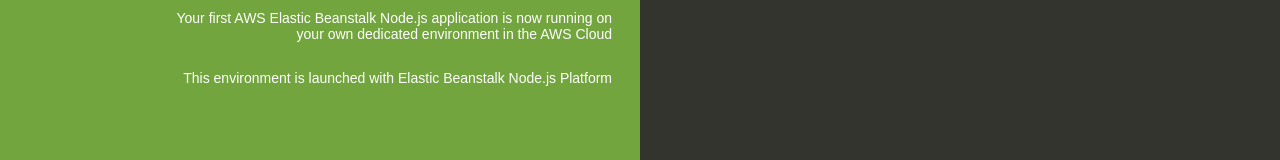
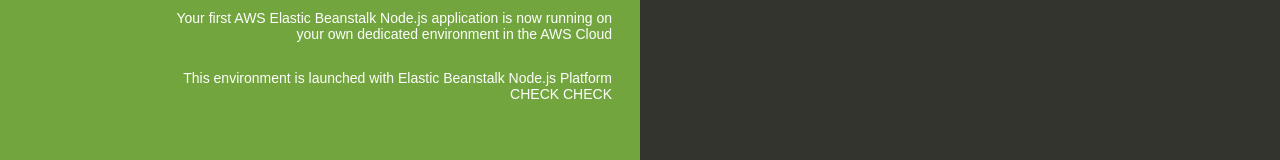
Before and after one commit to ppatwekar/cicd614, a website: page index.html in a window 1280 px wide. Shown: the part 365-525 px from the top of the page. Drawn offline with Linux system fonts and the light colour scheme.

Commit message:
Check change

```diff
--- a/index.html
+++ b/index.html
@@ -76,7 +76,7 @@
     <div class="textColumn">
       <h1>Congratulations pp7138</h1>
       <p>Your first AWS Elastic Beanstalk Node.js application is now running on your own dedicated environment in the AWS Cloud</p>
-      <p>This environment is launched with Elastic Beanstalk Node.js Platform</p>
+      <p>This environment is launched with Elastic Beanstalk Node.js Platform CHECK CHECK</p>
     </div>
     <div class="linksColumn">
       <h2>What's Next?</h2>
```
